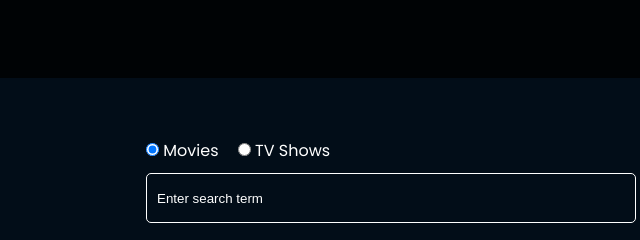
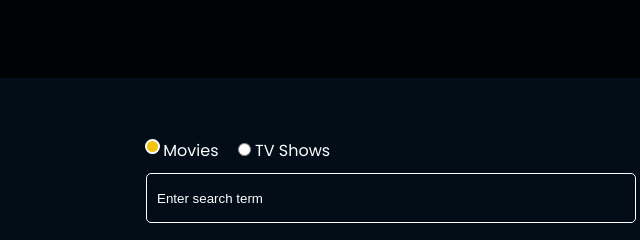
Before and after one commit to CalinCatuta/MovieApp, a plain HTML site: page search.html in a window 1280 px wide. Shown: the top 240 px of the page, 194-834 px from the left. Drawn offline with Linux system fonts and the light colour scheme.

Commit message:
radio button color

```diff
--- a/css/style.css
+++ b/css/style.css
@@ -280,6 +280,19 @@ section h2 {
   margin-right: 15px;
 }
 
+input[type='radio']:checked:after {
+  width: 15px;
+  height: 15px;
+  border-radius: 15px;
+  top: -2px;
+  left: -1px;
+  position: relative;
+  background-color: var(--color-secondary);
+  content: '';
+  display: inline-block;
+  visibility: visible;
+  border: 2px solid white;
+}
 .search-flex {
   display: flex;
   justify-content: space-between;
@@ -324,6 +337,7 @@ section h2 {
   color: #fff;
 }
 
+
 .pagination {
   margin-top: 20px;
 }
```
